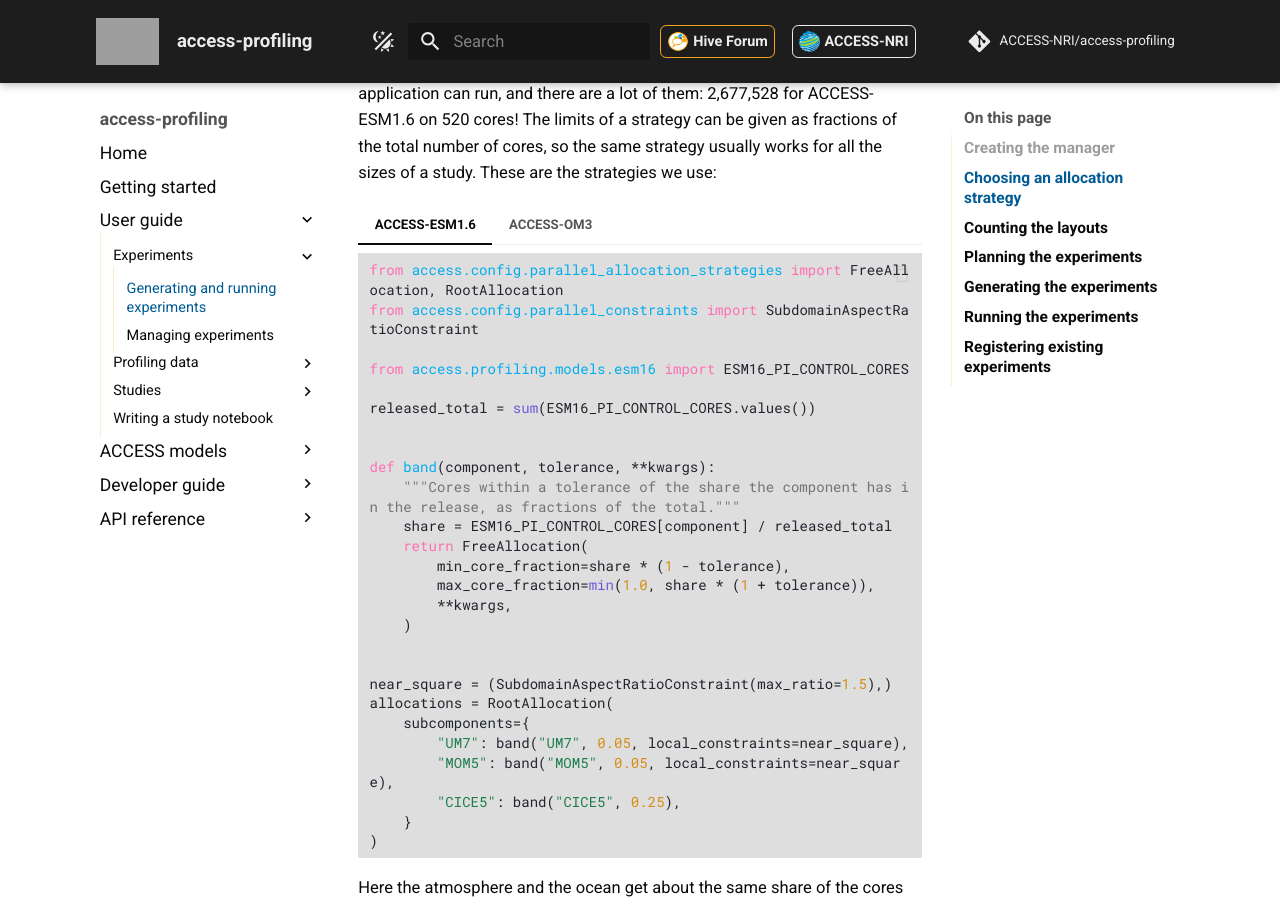
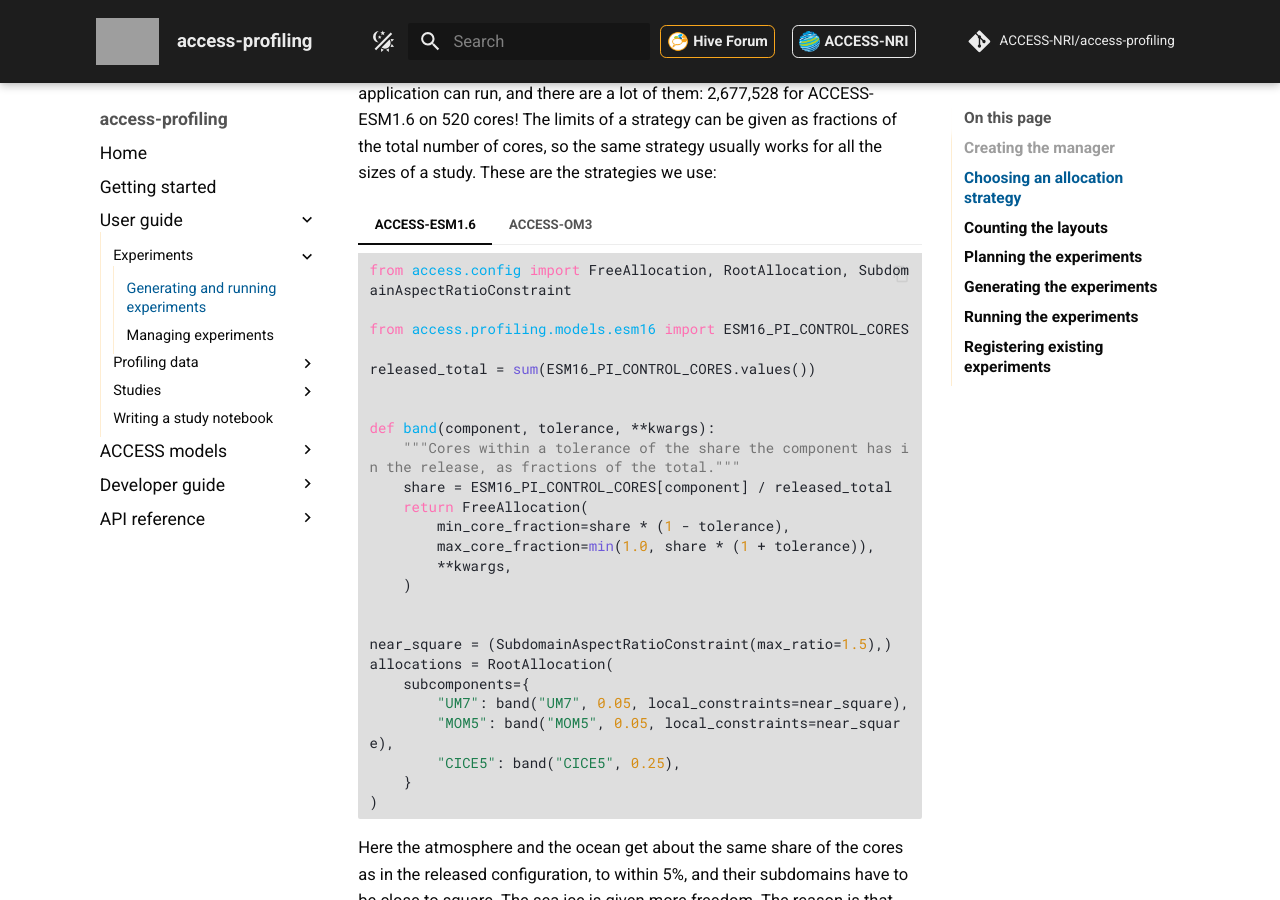
Before and after one commit to ACCESS-NRI/access-profiling, an MkDocs documentation site: the page built from documentation/docs/pages/user-guide/experiments.md, in a window 1280 px wide and 900 px high, scrolled down 1880 px. Built offline with MkDocs 1.6.1 and Material for MkDocs 9.7.7, drawn with Linux system fonts in a browser that asks for light colours; nearby versions of some CDN libraries; some web fonts are replaced; comment, search, counter and statistics services are not loaded; grey boxes are pictures that could not be loaded.

Commit message:
Require access-config-utils 0.7, and write the allocation strategies of the guide and of the pages with what it adds, so that a strategy states only what a study decides:
- the strategies and the constraints are imported from access.config, in one line
- the components that take turns on a shared range are left out of the ACCESS-OM3 and ACCESS-rAM3 strategies, since a component left out of a shared parent's strategy now takes the whole range

The layouts each page shows are unchanged, which I checked by comparing the layouts of the long and the short strategies at every size the pages use.

Co-Authored-By: Claude Opus 5.5 <noreply@anthropic.com>

````diff
--- a/documentation/docs/pages/user-guide/experiments.md
+++ b/documentation/docs/pages/user-guide/experiments.md
@@ -107,8 +107,7 @@ strategy usually works for all the sizes of a study. These are the strategies we
 === "ACCESS-ESM1.6"
 
     ```python
-    from access.config.parallel_allocation_strategies import FreeAllocation, RootAllocation
-    from access.config.parallel_constraints import SubdomainAspectRatioConstraint
+    from access.config import FreeAllocation, RootAllocation, SubdomainAspectRatioConstraint
 
     from access.profiling.models.esm16 import ESM16_PI_CONTROL_CORES
 
@@ -144,8 +143,12 @@ strategy usually works for all the sizes of a study. These are the strategies we
 === "ACCESS-OM3"
 
     ```python
-    from access.config.parallel_allocation_strategies import FreeAllocation, RootAllocation, WholeRangeAllocation
-    from access.config.parallel_constraints import MaxWastedCoreFractionConstraint, RankRatioGroupConstraint
+    from access.config import (
+        FreeAllocation,
+        MaxWastedCoreFractionConstraint,
+        RankRatioGroupConstraint,
+        RootAllocation,
+    )
 
 
     def allocations(num_nodes):
--- a/pyproject.toml
+++ b/pyproject.toml
@@ -22,7 +22,7 @@ dependencies = [
     "pint",
     "pint-xarray",
     "matplotlib",
-    "access-config-utils>=0.6",
+    "access-config-utils>=0.7",
     "experiment-generator>=0.10.2",
     "experiment-runner>=0.3.2",
     "ruamel.yaml",
````
Also changed, not shown: other parts of documentation/docs/pages/user-guide/experiments.md (+4 -11 lines), documentation/docs/pages/.#index.md (added, +1 -0 lines), documentation/docs/pages/access/cylc-rose-suites.md (+5 -7 lines), documentation/docs/pages/developer-guide/adding-an-application.md (+1 -2 lines), documentation/docs/pages/getting-started.md (+1 -2 lines), documentation/docs/pages/user-guide/best-layout.md (+1 -1 lines), documentation/docs/pages/user-guide/configuration-choices.md (+2 -10 lines), src/access/profiling/guide.md (+5 -8 lines), README.md.
